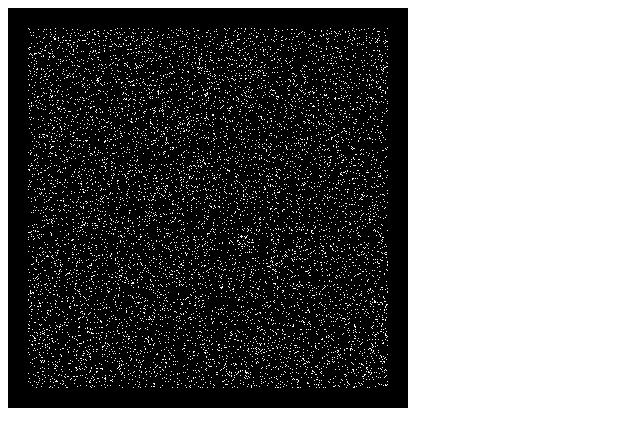
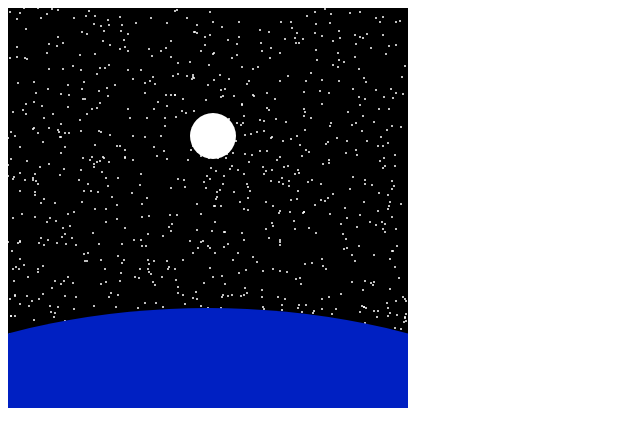
Before and after one commit to seflless/arbitrary, a website: page examples/index.html in a window 1280 px wide. Shown: the whole page, without its empty margins (0-640 px from the left). Drawn offline with Linux system fonts and the light colour scheme.

Commit message:
Improved example to include earth and moon as well as a stary sky

```diff
--- a/examples/index.html
+++ b/examples/index.html
@@ -17,13 +17,33 @@
     ctx.fillStyle = 'black';
     ctx.fillRect(0, 0, cvs.width, cvs.height);
 
-    var i, x, y;
-    ctx.fillStyle = 'white';
-    for(i = 0; i<10000; i++){
-      x = arbitrary.integer(20, cvs.width-20);
-      y = arbitrary.integer(20, cvs.height-20);
+    var starCount = 1000,
+        i;
+    for(i = 0; i<starCount; i++){
+      drawCircle(
+        arbitrary.integer(cvs.width),
+        arbitrary.integer(cvs.height),
+        arbitrary.integer(1,2),
+        'white'
+      );
+    }
 
-      ctx.fillRect(x, y, 1, 1);
+    // Draw the earth
+    drawCircle(cvs.width/2, cvs.height+700, 800, '#0020C2');
+
+    // Draw the moon
+    drawCircle(
+      arbitrary.integer(60, cvs.width-60),
+      arbitrary.integer(60, cvs.height/3),
+      arbitrary.integer(20, 25),
+      'white'
+    );
+
+    function drawCircle(centerX, centerY, radius, color) {
+      ctx.beginPath();
+      ctx.arc(centerX, centerY, radius, 0, 2 * Math.PI, false);
+      ctx.fillStyle = color;
+      ctx.fill();
     }
   </script>
 </body>
```
Also changed, not shown: README.md.
